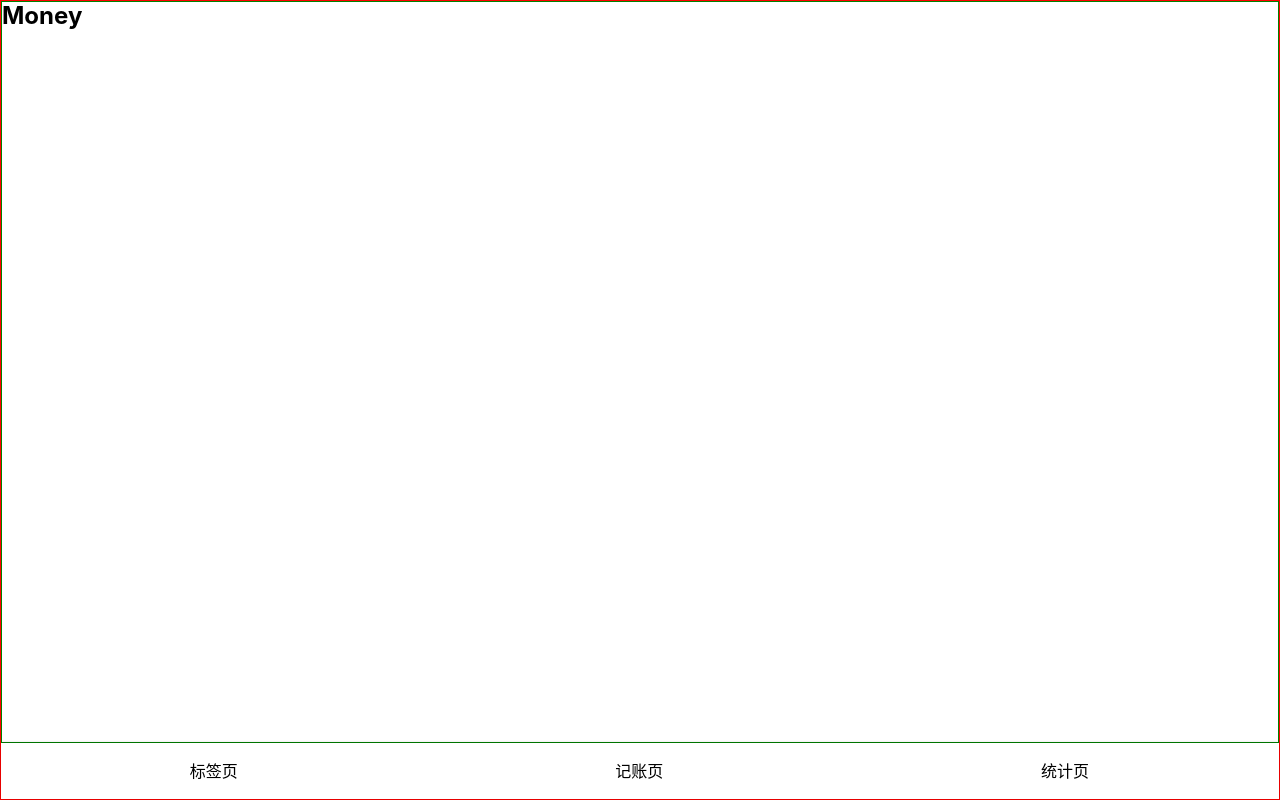
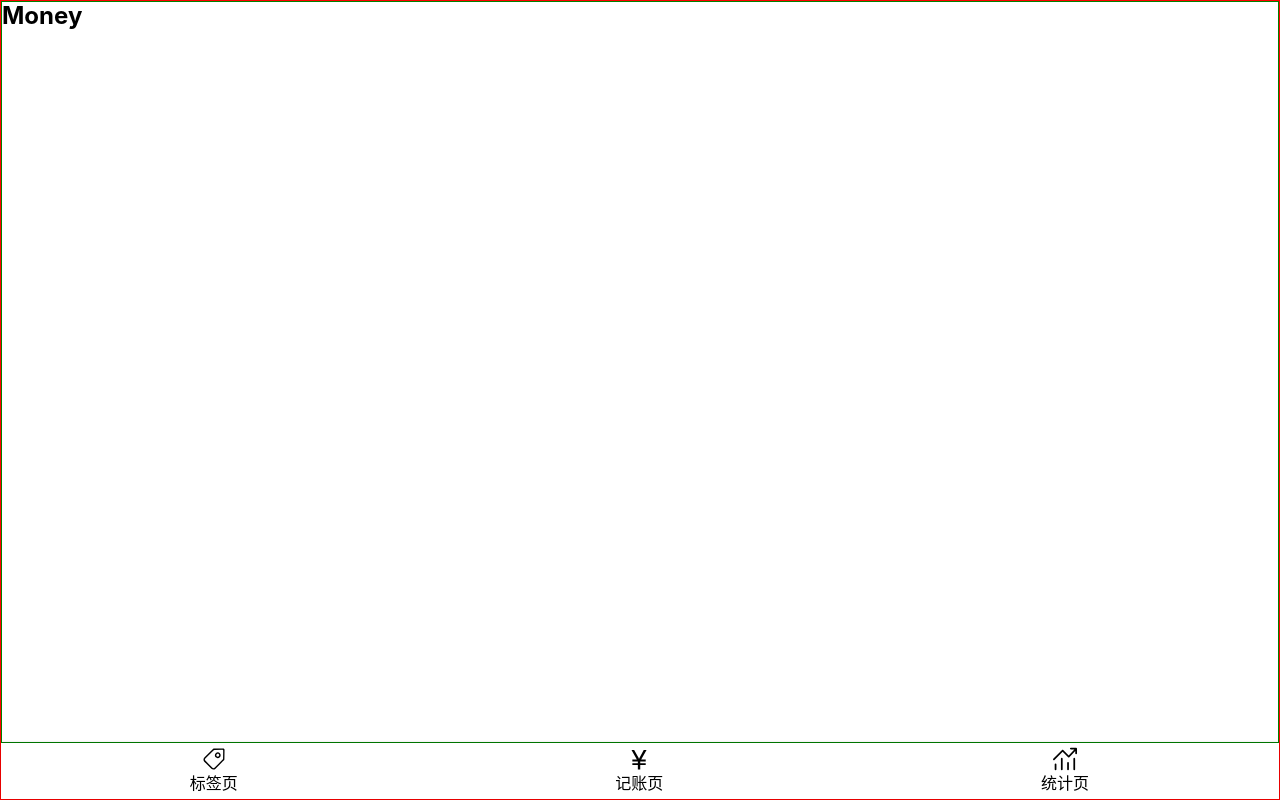
Before and after one commit to MimanchiJiang/skyline-react, a React app: page /#/ in a window 1280 px wide. Built offline with nearby package versions, Linux system fonts and the light colour scheme.

Commit message:
添加icon

```diff
--- a/config/webpack.config.js
+++ b/config/webpack.config.js
@@ -351,6 +351,14 @@
           // match the requirements. When no loader matches it will fall
           // back to the "file" loader at the end of the loader list.
           oneOf: [
+            {
+              test: /\.svg$/,
+              use: [
+                { loader: 'svg-sprite-loader', options: {} },
+                { loader: 'svgo-loader', options: {} }
+
+              ]
+            },
             // TODO: Merge this config once `image/avif` is in the mime-db
             // https://github.com/jshttp/mime-db
             {
--- a/package.json
+++ b/package.json
@@ -90,7 +90,9 @@
   },
   "devDependencies": {
     "@types/react-router-dom": "^5.3.3",
-    "@types/styled-components": "^5.1.26"
+    "@types/styled-components": "^5.1.26",
+    "svg-sprite-loader": "^6.0.11",
+    "svgo-loader": "^3.0.1"
   },
   "jest": {
     "roots": [
--- a/src/App.tsx
+++ b/src/App.tsx
@@ -4,7 +4,6 @@
   HashRouter as Router,
   Routes,
   Route,
-  Link
 } from "react-router-dom";
 import styled from "styled-components";
 import Nav from "components/Nav"
--- a/src/components/Nav.tsx
+++ b/src/components/Nav.tsx
@@ -1,10 +1,14 @@
 import styled from "styled-components"
 import {
-    HashRouter as Router,
-    Routes,
-    Route,
+
     Link
 } from "react-router-dom";
+require('assets/icons/money.svg')
+require('assets/icons/label.svg')
+require('assets/icons/statistics.svg')
+
+
+
 const NavWrapper = styled.nav`
   line-height: 24px;
   box-shadow: 0 0 3px rgba(0,0,0,0.25);
@@ -12,8 +16,16 @@
     display: flex;
     >li{
       width: 33.3%;
+      padding:4px 0;
       text-align: center;
-      padding: 16px;
+      display: flex;
+      flex-direction: column;
+      justify-content: center;
+      align-items: center;
+      .icon{
+        width: 24px;
+        height: 24px;
+      }
     }
   }
 `;
@@ -23,12 +35,27 @@
         <NavWrapper>
             <ul>
                 <li>
+                    <svg className="icon">
+                        <use xlinkHref="#label">
+
+                        </use>
+                    </svg>
                     <Link to="/tags">标签页</Link>
                 </li>
                 <li>
+                    <svg className="icon">
+                        <use xlinkHref="#money">
+
+                        </use>
+                    </svg>
                     <Link to="/money">记账页</Link>
                 </li>
                 <li>
+                    <svg className="icon">
+                        <use xlinkHref="#statistics">
+
+                        </use>
+                    </svg>
                     <Link to="/statistics">统计页</Link>
                 </li>
             </ul>
--- a/src/index.scss
+++ b/src/index.scss
@@ -30,3 +30,8 @@
     font-size: 16px;
     line-height: 1.2;
 }
+
+.icon {
+    width: 1em;
+    height: 1em;
+}
```
Also changed, not shown: 1 other file (tests, documents, lock files or other folders). Lines whose indentation alone changed are shown as unchanged.
